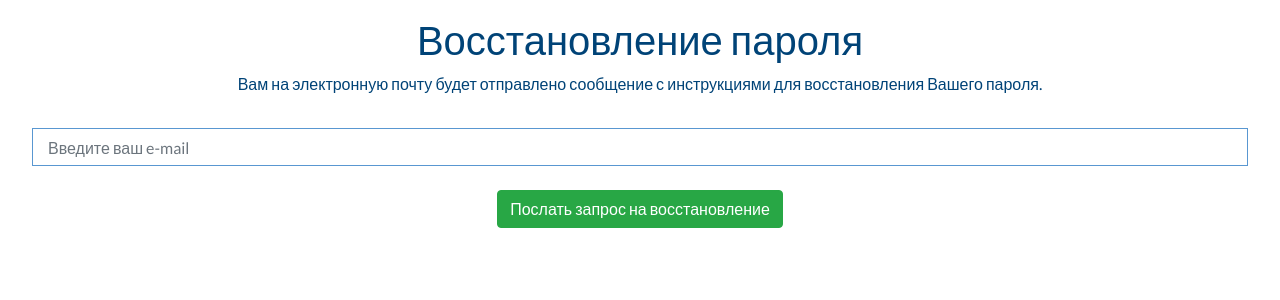
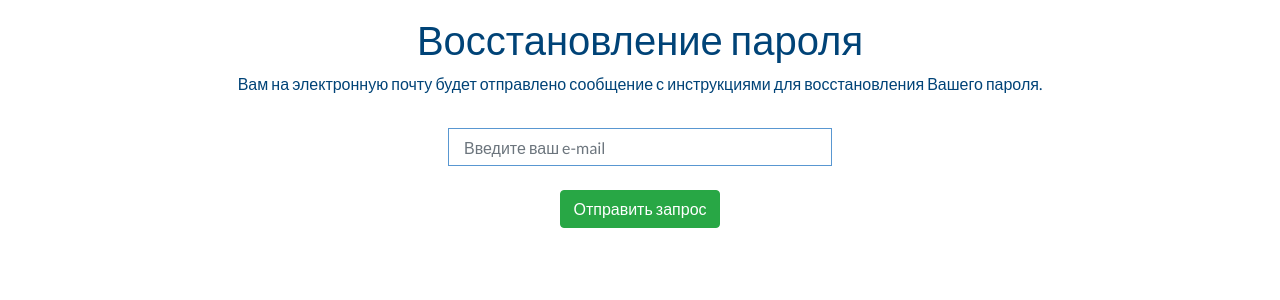
Before and after one commit to pavlentiysv/Olympiad, a PHP site: page /reset-password.php in a window 1280 px wide. Shown: the part 74-374 px from the top of the page. Run offline with PHP 8.4, Linux system fonts and the light colour scheme; some libraries are stand-ins or nearby versions.

Commit message:
visual fix

```diff
--- a/reset-password.php
+++ b/reset-password.php
@@ -46,16 +46,20 @@ if (isset($_GET['reset'])) {
     <div class="col-md-12 control-label text-center">
       <h1>Восстановление пароля</h1>
       <p>Вам на электронную почту будет отправлено сообщение с инструкциями для восстановления Вашего пароля.</p>
-      <div class="col-md-12">
+      <div class="row">
+        <div class="col-md-4"></div>
+        <div class="col-md-4">
           <form class="inline-block" action="php/reset-request.inc.php" method="post">
             <input class="form-control mb-4" type="email" name="email" placeholder="Введите ваш e-mail" value="">
-          <button class="btn btn-success" type="submit" name="reset-request-submit">Послать запрос на восстановление</button>
+            <button class="btn btn-success" type="submit" name="reset-request-submit">Отправить запрос</button>
           </form>
           <?php if ($errorMsg != null) : ?>
             <p><?php echo $errorMsg; ?></p>
           <?php elseif ($successMsg != null) : ?>
             <p><?php echo $successMsg; ?></p>
           <?php endif; ?>
+        </div>
+        <div class="col-md-4"></div>
       </div>
     </div>
   </div>
```
Lines whose indentation alone changed are shown as unchanged.
